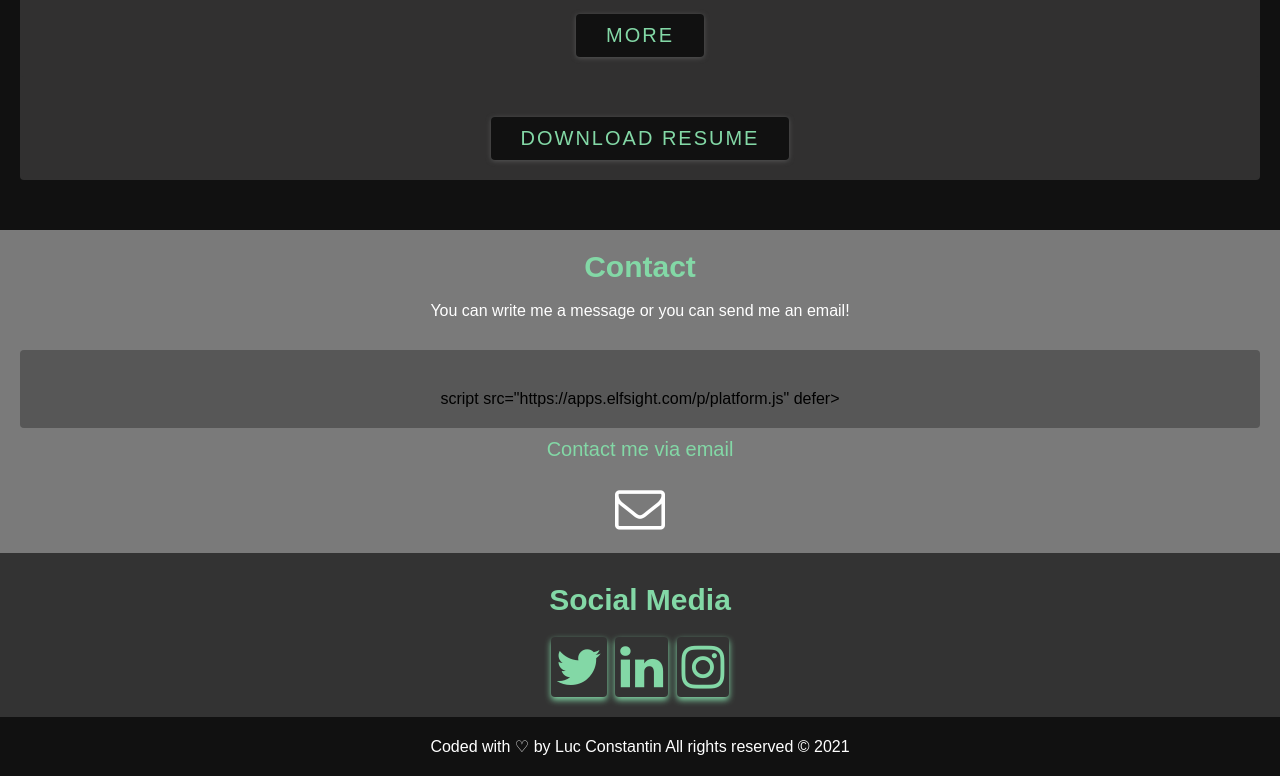
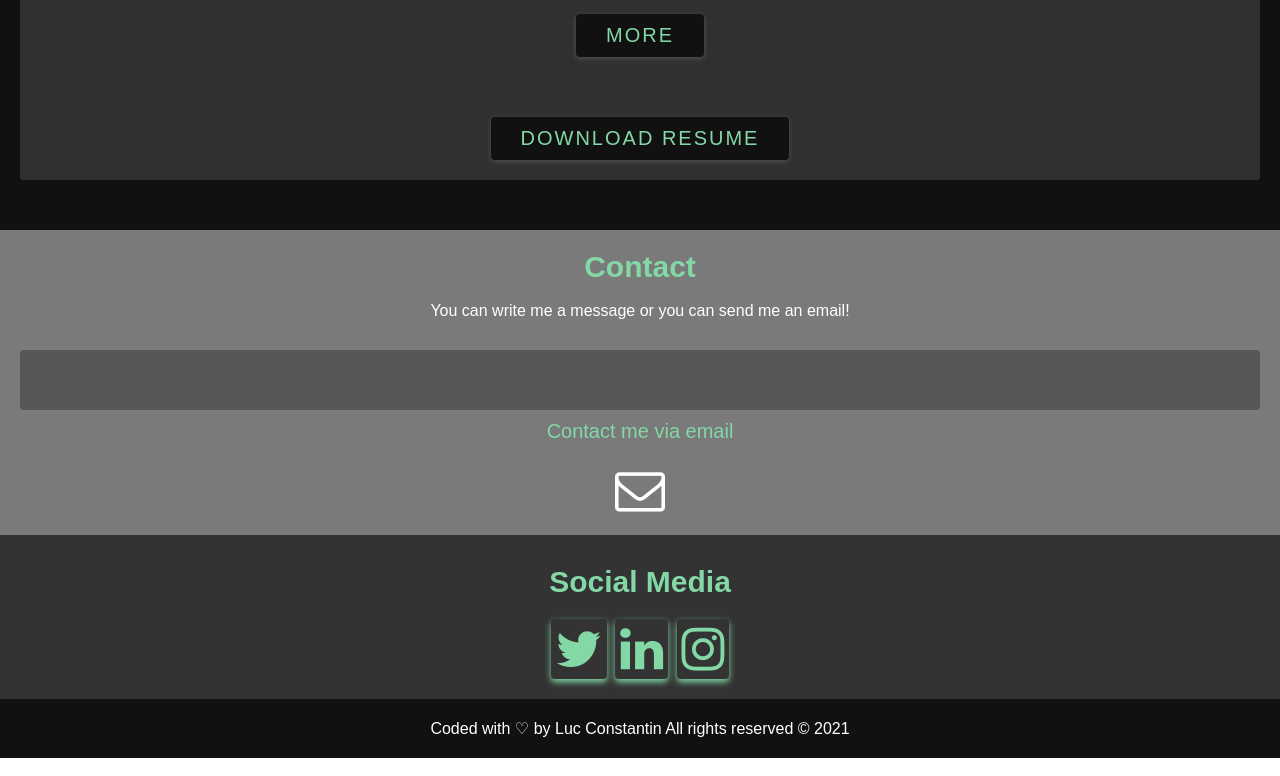
Before and after one commit to luc-constantin/myPortfolio, a plain HTML site: page index.html in a window 1280 px wide. Shown: the part 3244-4020 px from the top of the page. Drawn offline with Linux system fonts and the light colour scheme; a script that the page names is missing.

Commit message:
Update index.html

```diff
--- a/index.html
+++ b/index.html
@@ -168,7 +168,7 @@
 
             <div class="formBx">
                 <form class="testForm">
- script src="https://apps.elfsight.com/p/platform.js" defer></script>
+ <script src="https://apps.elfsight.com/p/platform.js" defer></script>
 <div class="elfsight-app-8519ddf8-5ec5-405a-a162-72dc989f562c"></div>
                 </form>
 <!--                 <form>
```
